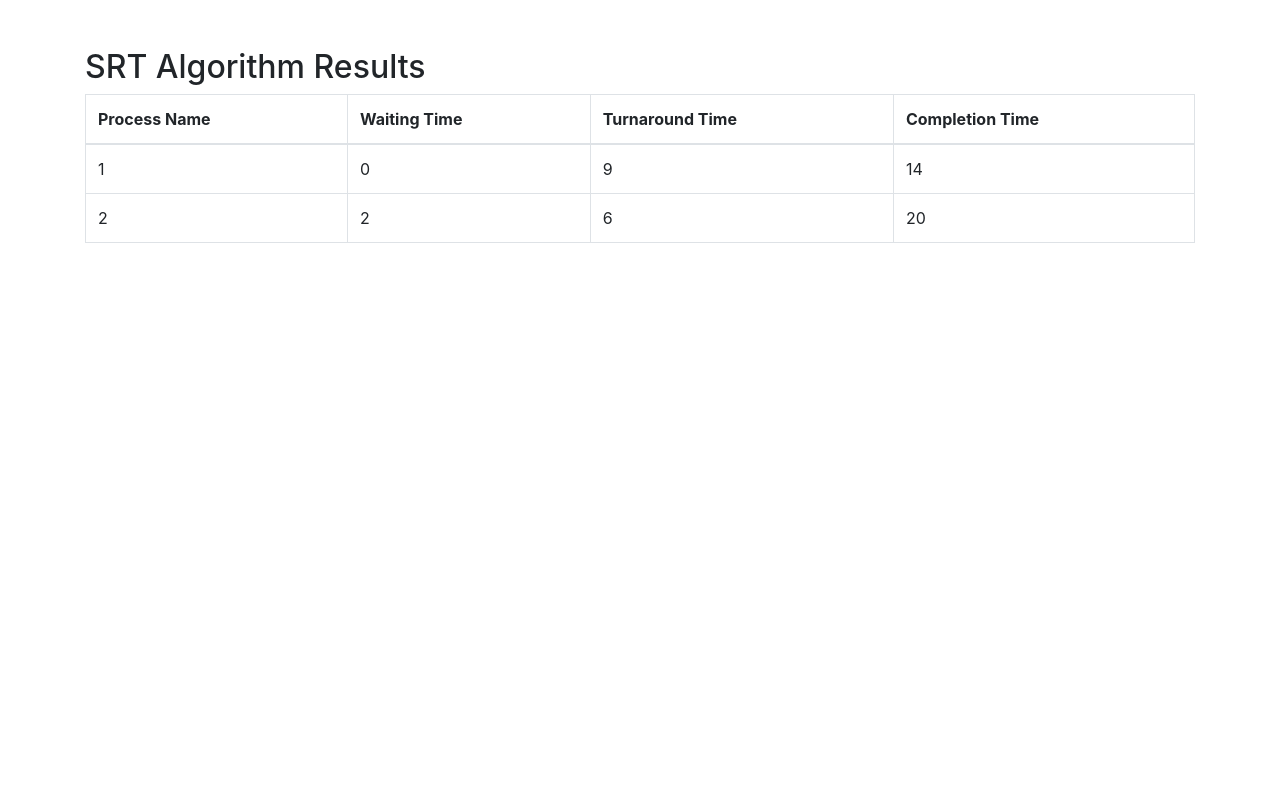
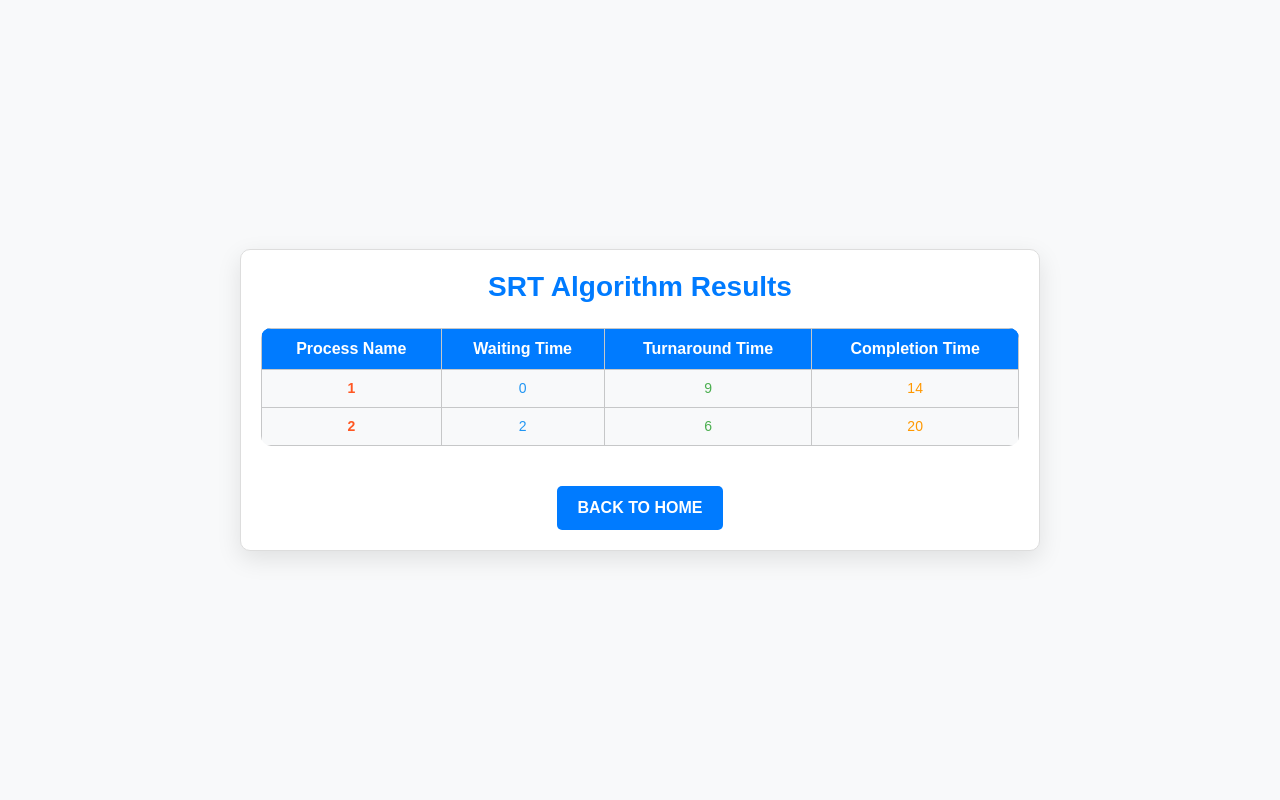
Before and after one commit to Erfan-aminian/Algorithm-sys, a Django app: page /srt/ in a window 1280 px wide. Run offline with Django 4.2, Linux system fonts and the light colour scheme; data comes from the database, SQL or seed files in the repository.

Commit message:
change srt html and css

```diff
--- /dev/null
+++ b/algo/home/static/css/srt.css
@@ -0,0 +1,108 @@
+/* فایل sjf.css */
+body {
+    height: 100vh;
+    display: flex;
+    justify-content: center;
+    align-items: center;
+    background-color: #f8f9fa; /* رنگ پس‌زمینه روشن */
+    color: #212529; /* رنگ متن */
+    font-family: 'Arial', sans-serif;
+}
+
+.result-container {
+    background-color: #ffffff; /* پس‌زمینه کارت سفید */
+    border-radius: 10px;
+    padding: 20px;
+    width: 90%;
+    max-width: 800px;
+    box-shadow: 0 8px 24px rgba(0, 0, 0, 0.1);
+    border: 1px solid #ddd;
+}
+
+.result-container h1 {
+    color: #007bff; /* رنگ آبی */
+    font-size: 28px;
+    font-weight: bold;
+    margin-bottom: 20px;
+}
+
+.table-wrapper {
+    overflow-x: auto;
+}
+
+.table {
+    border-radius: 10px;
+    overflow: hidden;
+}
+
+.table thead {
+    background-color: #007bff; /* پس‌زمینه آبی برای عناوین جدول */
+    color: #ffffff; /* رنگ متن سفید */
+    font-weight: bold;
+}
+
+.table thead th {
+    font-size: 16px;
+}
+
+.table tbody tr:hover {
+    background-color: #f1f1f1; /* افکت هاور */
+    transition: background-color 0.3s ease;
+}
+
+.table tbody td {
+    color: #212529; /* متن داخل جدول */
+    font-size: 14px;
+}
+
+.btn-custom {
+    background-color: #007bff; /* رنگ دکمه */
+    color: #ffffff;
+    border: none;
+    padding: 10px 20px;
+    border-radius: 5px;
+    font-size: 16px;
+    font-weight: bold;
+    text-transform: uppercase;
+    transition: background-color 0.3s ease;
+    text-decoration: none;
+}
+
+.btn-custom:hover {
+    background-color: #0056b3; /* تغییر رنگ هاور دکمه */
+    color: #ffffff;
+}
+/* رنگ تیترهای ستون‌ها (Process ID و سایر ستون‌ها) */
+.table thead th {
+    background-color: #007bff; /* پس‌زمینه آبی */
+    color: #ffffff; /* رنگ متن سفید */
+    font-size: 16px;
+    text-align: center;
+}
+
+/* استایل برای ستون‌های خاص */
+.table tbody td:nth-child(1) { /* ستون Process ID */
+    color: #ff5722; /* نارنجی */
+    font-weight: bold;
+    text-align: center;
+}
+
+.table tbody td:nth-child(2) { /* ستون Start Time */
+    color: #2196f3; /* آبی روشن */
+    text-align: center;
+}
+
+.table tbody td:nth-child(3) { /* ستون Finish Time */
+    color: #4caf50; /* سبز */
+    text-align: center;
+}
+
+.table tbody td:nth-child(4) { /* ستون Waiting Time */
+    color: #ff9800; /* زرد-نارنجی */
+    text-align: center;
+}
+
+.table tbody td:nth-child(5) { /* ستون Turnaround Time */
+    color: #9c27b0; /* بنفش */
+    text-align: center;
+}
--- a/algo/home/templates/home/srt.html
+++ b/algo/home/templates/home/srt.html
@@ -1,16 +1,21 @@
+{% load static %}
+
 <!DOCTYPE html>
 <html lang="en">
 <head>
     <meta charset="UTF-8">
     <meta name="viewport" content="width=device-width, initial-scale=1.0">
     <title>SRT Algorithm Results</title>
-    <!-- فرض بر این است که شما از استایل‌های Bootstrap استفاده می‌کنید -->
-    <link href="https://cdn.jsdelivr.net/npm/bootstrap@4.5.2/dist/css/bootstrap.min.css" rel="stylesheet">
+    <!-- اضافه کردن Bootstrap -->
+    <link href="https://cdn.jsdelivr.net/npm/bootstrap@5.3.0-alpha1/dist/css/bootstrap.min.css" rel="stylesheet">
+    <!-- لینک به فایل CSS سفارشی -->
+    <link href="{% static 'css/srt.css' %}" rel="stylesheet">
 </head>
 <body>
-    <div class="container mt-5">
-        <h2>SRT Algorithm Results</h2>
-        <table class="table table-bordered">
+    <div class="result-container text-center">
+        <h1 class="mb-4">SRT Algorithm Results</h1>
+        <div class="table-wrapper">
+            <table class="table table-bordered table-light table-hover">
                 <thead>
                     <tr>
                         <th>Process Name</th>
@@ -31,5 +36,9 @@
                 </tbody>
             </table>
         </div>
+        <div class="mt-4">
+            <a href="/" class="btn btn-custom">Back to Home</a>
+        </div>
+    </div>
 </body>
 </html>
```
Lines whose indentation alone changed are shown as unchanged.
